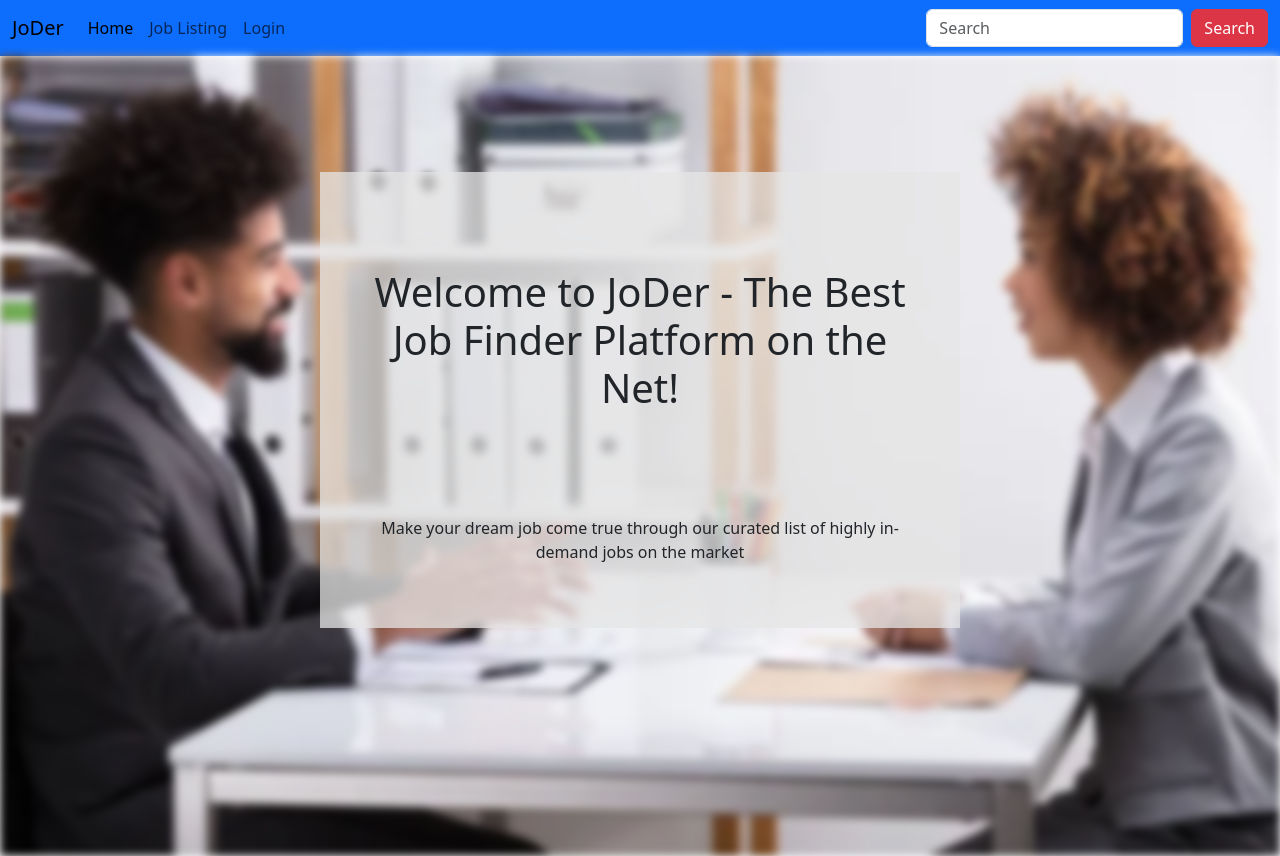
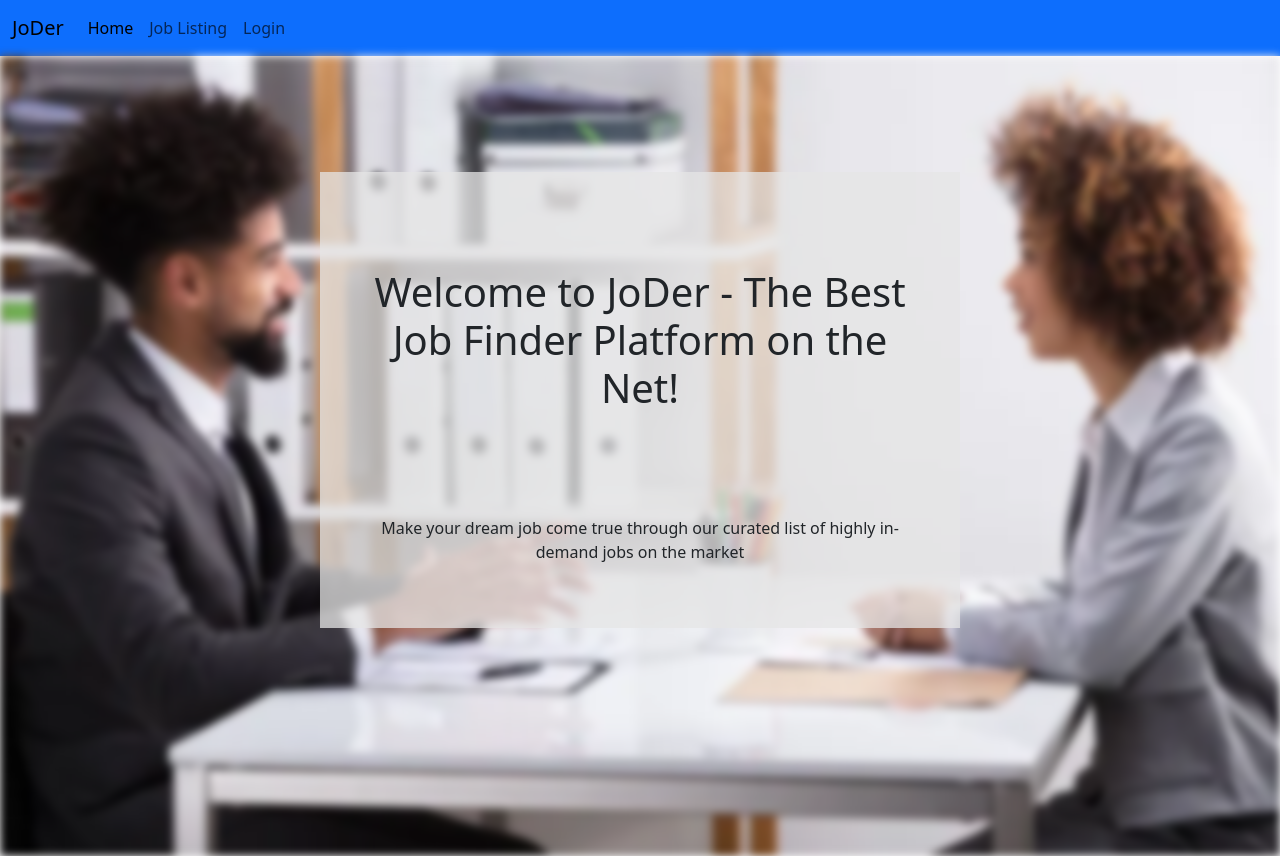
Before and after one commit to richiesuper/PWEB-FP, a PHP site: page / in a window 1280 px wide. Run offline with PHP 8.4, Linux system fonts and the light colour scheme.

Commit message:
Update navbar.php

```diff
--- a/navbar.php
+++ b/navbar.php
@@ -16,10 +16,12 @@
           <a class="nav-link" href="<?= isset($_SESSION['email']) ? "logout.php" : "login-form.php" ?>"><?= isset($_SESSION['email']) ? "Logout" : "Login" ?></a>
         </li>
       </ul>
-      <form class="d-flex" role="search">
-        <input class="form-control me-2" type="search" placeholder="Search" aria-label="Search">
-        <button class="btn btn-danger" type="submit">Search</button>
-      </form>
+      <?php if ($_SERVER['SCRIPT_NAME'] == "/job-listing.php") : ?>
+        <form class="d-flex" role="search">
+          <input class="form-control me-2" type="search" placeholder="Search" aria-label="Search">
+          <button class="btn btn-danger" type="submit">Search</button>
+        </form>
+      <?php endif; ?>
     </div>
   </div>
 </nav>
```
